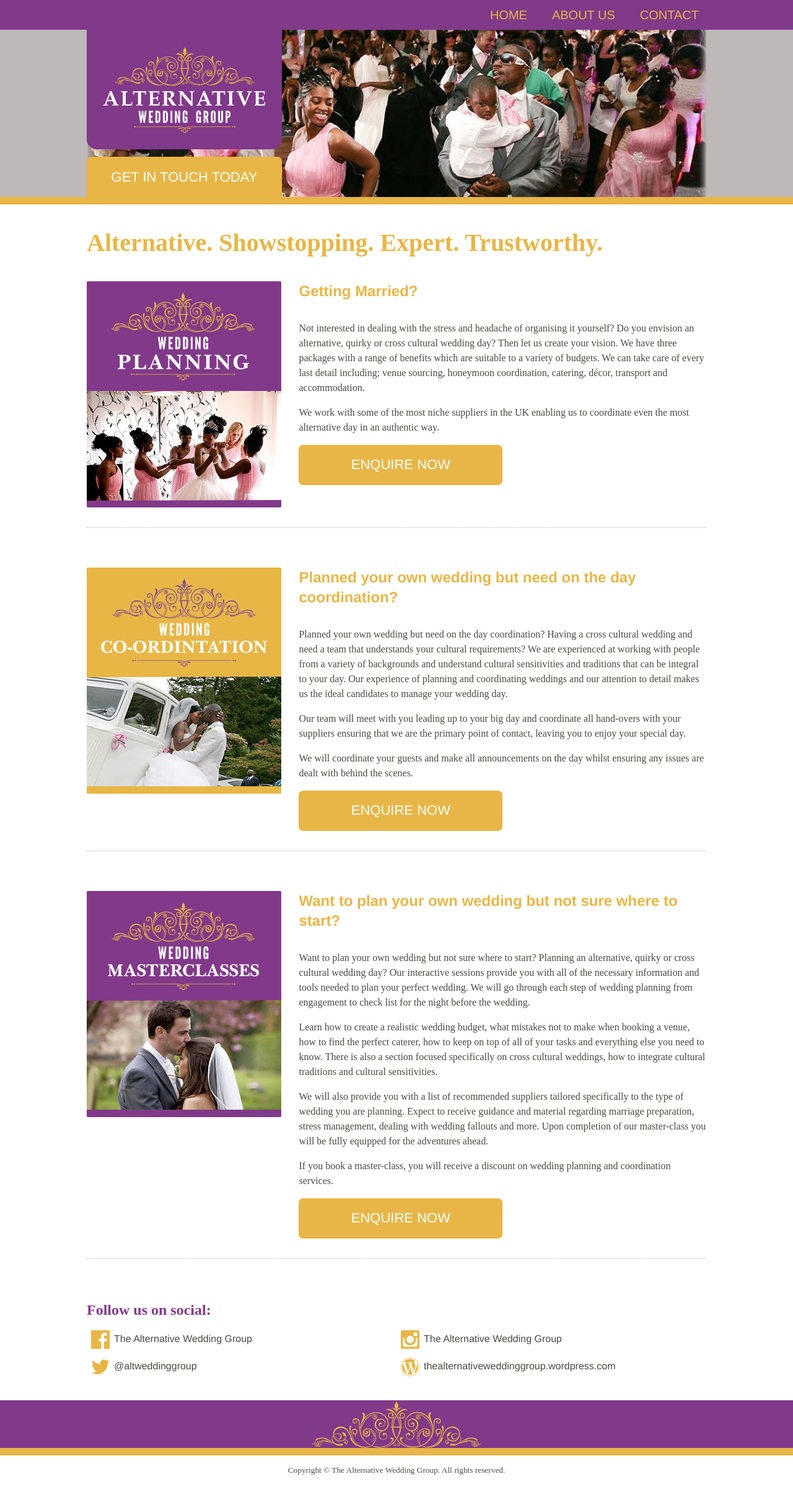
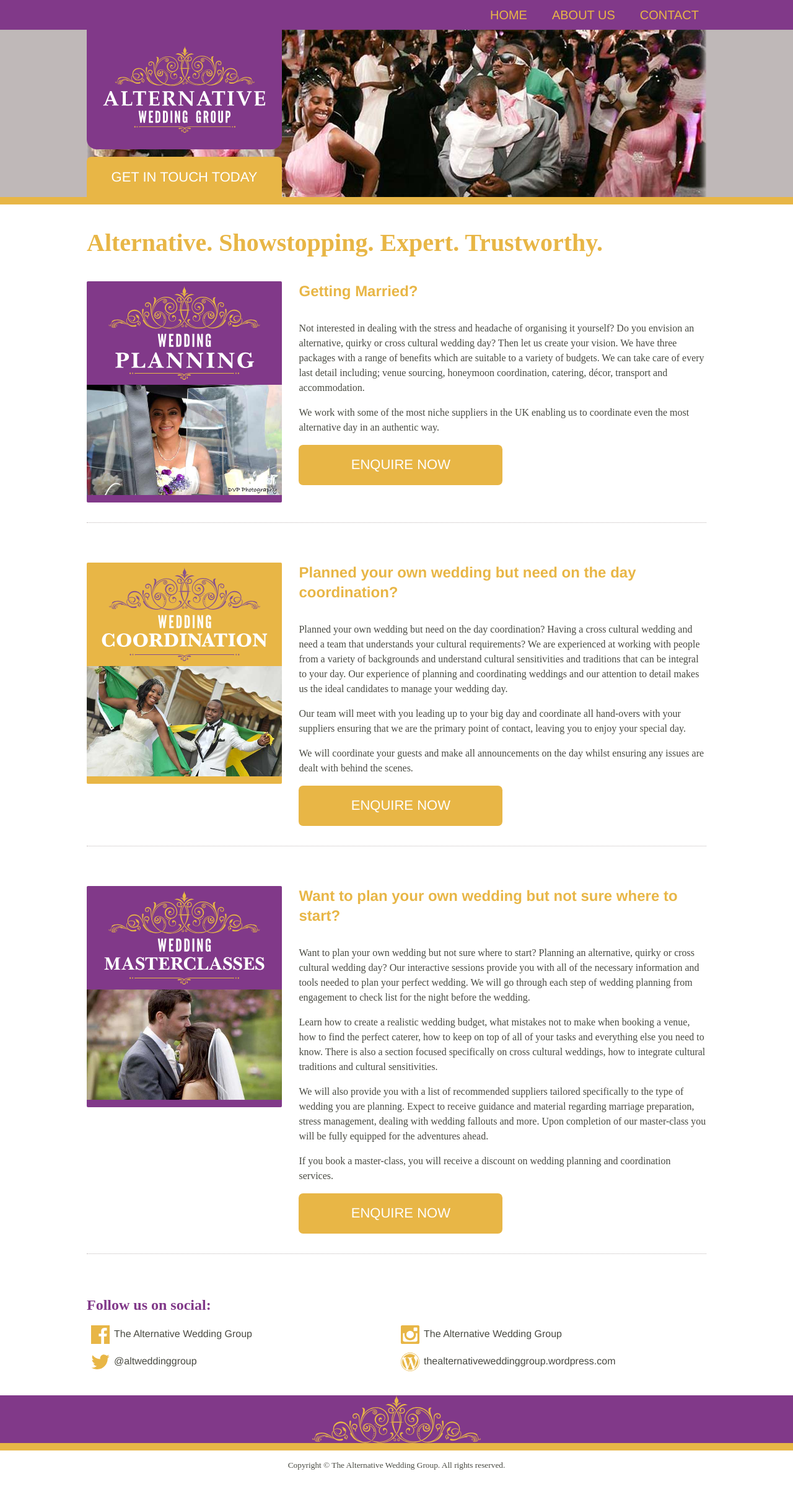
Before and after one commit to alternativeweddinggroup/alternativeweddinggroup.github.io, a Jekyll site: the page built from index.html, in a window 1280 px wide. Shown: the whole page at 62% size. Built offline with Jekyll 4.4.1, drawn with Linux system fonts in a browser that asks for light colours; some web fonts are replaced.

Commit message:
Update tab heading

```diff
--- a/_scss/styles/_typography.scss
+++ b/_scss/styles/_typography.scss
@@ -40,3 +40,55 @@
   .heading--testimonial img {
     background-color: $brand--gold;
   }
+
+/**
+ * Services Headings
+ */
+
+.wedding-planning {
+  display: block;
+  padding: 0.5rem 1rem;
+  border-top-left-radius: 2px;
+  border-top-right-radius: 2px;
+  background: $brand--purple;
+}
+
+.strip--wedding-planning {
+  width: 100%;
+  height: 0.75rem;
+  border-bottom-left-radius: 2px;
+  border-bottom-right-radius: 2px;
+  background: $brand--purple;
+}
+
+.wedding-coordination {
+  display: block;
+  padding: 0.5rem 1rem;
+  border-top-left-radius: 2px;
+  border-top-right-radius: 2px;
+  background: $brand--gold;
+}
+
+.strip--wedding-coordination {
+  width: 100%;
+  height: 0.75rem;
+  border-bottom-left-radius: 2px;
+  border-bottom-right-radius: 2px;
+  background: $brand--gold;
+}
+
+.wedding-masterclasses {
+  display: block;
+  padding: 0.5rem 1rem;
+  border-top-left-radius: 2px;
+  border-top-right-radius: 2px;
+  background: $brand--purple;
+}
+
+.strip--wedding-masterclasses {
+  width: 100%;
+  height: 0.75rem;
+  border-bottom-left-radius: 2px;
+  border-bottom-right-radius: 2px;
+  background: $brand--purple;
+}
--- a/index.html
+++ b/index.html
@@ -46,7 +46,9 @@ sitemap:
 <section class="ss1-ss4 ls1-ls12 separator box__large">
 
     <header class="ss1-ss4 ls1-ls4">
-      <h2 class="no-margin"><img class="image__responsive" src="/static/gui/{{ service.image }}" alt="{{ service.title }}"></h2>
+      <h2 class="no-margin" style="width:100%";><img class="image__responsive {{ service.name }}" src="/static/gui/{{ service.image.heading }}" alt="{{ service.title }}"></h2>
+      <img class="image__responsive" src="/static/gui/{{ service.image.photo }}" alt="{{ service.title }}">
+      <div class="strip--{{ service.name }}"></div>
     </header>
 
     <article class="ss1-ss4 ls5-ls12">
```
Also changed, not shown: _services/0-planning.md (+4 -1 lines), _services/1-coordination.md (+5 -2 lines), _services/2-masterclasses.md (+4 -1 lines), static/gui/heading_image_wedding-coordination.jpg (added), static/gui/heading_image_wedding-masterclasses.jpg (added), static/gui/heading_image_wedding-planning.jpg (added), static/gui/heading_text_wedding-coordination.svg (added), static/gui/heading_text_wedding-masterclasses.svg (added), static/gui/heading_text_wedding-planning.svg (added), static/gui/heading_wedding-co-ordination.jpg (deleted), static/gui/heading_wedding-coordination.svg (added), static/gui/heading_wedding-masterclass.jpg (deleted), static/gui/heading_wedding-planning.jpg (deleted).
